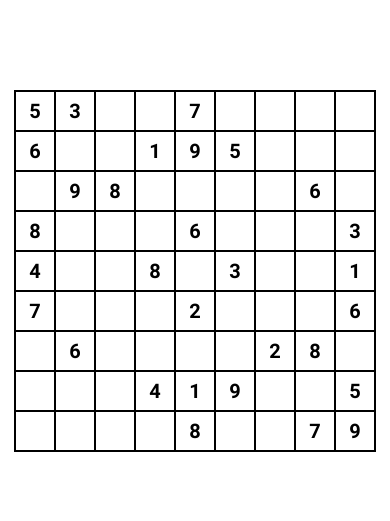
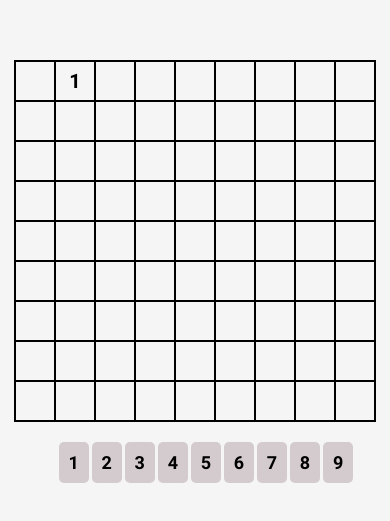
Before and after one commit to BennoCrafter/Sudoku, a React Native app: screen / in a window 390 px wide. Shown: the part 151-672 px from the top of the page. Built offline with nearby package versions, Linux system fonts and the light colour scheme.

Commit message:
placing values on board

```diff
--- a/src/App.js
+++ b/src/App.js
@@ -3,27 +3,21 @@ import { StatusBar } from "expo-status-bar";
 import { StyleSheet, Text, TouchableOpacity, View } from "react-native";
 import * as SplashScreen from "expo-splash-screen";
 import { useFonts } from "expo-font";
+import { Board } from "./logic/Board";
 
 SplashScreen.preventAutoHideAsync();
 
-const sudokuValues = [
-  [5, 3, null, null, 7, null, null, null, null],
-  [6, null, null, 1, 9, 5, null, null, null],
-  [null, 9, 8, null, null, null, null, 6, null],
-  [8, null, null, null, 6, null, null, null, 3],
-  [4, null, null, 8, null, 3, null, null, 1],
-  [7, null, null, null, 2, null, null, null, 6],
-  [null, 6, null, null, null, null, 2, 8, null],
-  [null, null, null, 4, 1, 9, null, null, 5],
-  [null, null, null, null, 8, null, null, 7, 9],
-];
-
 export default function App() {
 	const [selectedCell, setSelectedCell] = useState([]);
+	const [board, setBoard] = useState(new Board());
+  const [, updateState] = useState();
+  const forceUpdate = useCallback(() => updateState({}), []);
+	board.setValue(0, 1, 1);
 
 	const [fontsLoaded, fontError] = useFonts({
 		roboto: require("../assets/Roboto-Bold.ttf"),
 	});
+
 	const onLayoutRootView = useCallback(async () => {
 		if (fontsLoaded || fontError) {
 			await SplashScreen.hideAsync();
@@ -39,30 +33,55 @@ export default function App() {
 	}
 
 	const renderSudokuGrid = () => {
-    return sudokuValues.map((row, rowIndex) => (
+		return board.values.map((row, rowIndex) => (
 			<View key={rowIndex} style={styles.row}>
 				{row.map((colum, columIndex) => (
 					<TouchableOpacity
 						key={`${rowIndex}-${columIndex}`}
 						style={[
 							styles.cell,
-              selectedCell[0] === rowIndex && selectedCell[1] === columIndex
+							selectedCell[0] === rowIndex &&
+							selectedCell[1] === columIndex
 								? styles.selectedCellStyle
 								: null,
 						]}
 						onPress={() => setSelectedCell([rowIndex, columIndex])}
 					>
-            <Text style={styles.cellItem}>{colum || ""}</Text>
+						<Text style={styles.cellItem}>
+							{!board.isEmpty(rowIndex, columIndex)
+								? board.getValue(rowIndex, columIndex)
+								: ""}
+						</Text>
 					</TouchableOpacity>
 				))}
 			</View>
 		));
 	};
 
+	const renderNumbers = () => {
+		const numbers = [];
+		for (let i = 1; i <= 9; i++) {
+			numbers.push(
+				<TouchableOpacity
+					key={i}
+					style={styles.numberButton}
+					onPress={() => {
+						board.setValue(selectedCell[0], selectedCell[1], i);
+            forceUpdate()
+					}}
+				>
+					<Text style={styles.numberText}>{i}</Text>
+				</TouchableOpacity>
+			);
+		}
+		return numbers;
+	};
+
 	return (
 		<View style={styles.container}>
 			{/* Sudoku Grid */}
 			<View style={styles.grid}>{renderSudokuGrid()}</View>
+			<View style={styles.numberSelector}>{renderNumbers()}</View>
 		</View>
 	);
 }
@@ -73,7 +92,7 @@ export default function App() {
 const styles = StyleSheet.create({
 	container: {
 		flex: 1,
-    backgroundColor: "#fff",
+		backgroundColor: "#F5F5F5",
 		alignItems: "center",
 		justifyContent: "center",
 	},
@@ -102,4 +121,21 @@ const styles = StyleSheet.create({
 		borderColor: "blue",
 		borderWidth: 3,
 	},
+	numberSelector: {
+		flexDirection: "row",
+		justifyContent: "space-between",
+		paddingHorizontal: 20,
+		marginTop: 20,
+	},
+	numberButton: {
+		backgroundColor: "#D4CBCE",
+		padding: 10,
+		borderRadius: 5,
+		marginRight: "1%",
+	},
+	numberText: {
+		fontSize: 18,
+		fontWeight: "bold",
+		fontFamily: "roboto",
+	},
 });
--- a/src/logic/Board.js
+++ b/src/logic/Board.js
@@ -1,43 +1,18 @@
-class Board {
+export class Board {
 	constructor() {
 		this.values = []
 		this.createEmptyBoard()
 	}
-	setValue(rowIndex, colIndex, val) {
-		this.values[rowIndex][colIndex] = val
+	setValue(row, col, val) {
+		this.values[row][col] = val;
 	}
 
-	getSubBoard(rowIndex, colIndex) {
-		let ri = Math.floor(rowIndex/3) * 3 // first row index
-		let ci = Math.floor(colIndex/3) * 3 // first col index
-		let subBoard = [this.getValue(ri, ci), this.getValue(ri, ci+1), this.getValue(ri, ci+2),
-			this.getValue(ri+1, ci), this.getValue(ri+1, ci+1), this.getValue(ri+1, ci+2),
-			this.getValue(ri+2, ci), this.getValue(ri+2, ci+1), this.getValue(ri+2, ci+2)]
-		return subBoard
-	}
-
-	setValueAllowed(rowIndex, colIndex, val) {
-		if (!this.isEmpty(rowIndex, colIndex)) {
-			return false
-		}
-		// check whether row already contains the val
-		for (let colI = 0; colI < 9; colI++) {
-			if (this.getValue(rowIndex, colI) == val)
-				return false
-		}
-		// check whether row already contains the val
-		for (let rowI = 0; rowI < 9; rowI++) {
-			if (this.getValue(rowI, colIndex) == val)
-				return false
-		}
-		// check, whether the val is already in the sub-board
-		if (this.getSubBoard(rowIndex, colIndex).includes(val))
-			return false
+	setValueAllowed(row, col, val) {
 		return true;
 	}
 
-	getValue(rowIndex, colIndex) {
-		return this.values[rowIndex][colIndex]
+	getValue(row, col) {
+		return this.values[row][col];
 	}
 
 	createEmptyBoard() {
@@ -46,27 +21,28 @@ class Board {
 		}
 	}
 
-	isEmpty(rowIndex, colIndexl) {
-		return this.getValue(rowIndex, colIndexl) === 0
-	}
+  isEmpty(row, col) {
+    return this.getValue(row,col) === 0
+  }
 
 	outputBoard() {
 		let hr = "----------------------------------------\n";
 		let st = hr + hr
 		for (let row = 0; row < 9; row++) {
 			for (let col = 0; col < 9; col++) {
-				if (col % 3 == 0) st += "|"
-				if (this.isEmpty(row, col)) {
-					st += "|   ";
-				} else {
-					st += "| " + this.getValue(row, col) + " ";
-				}
-			}
-			st += "|\n" + hr;
-			if ((row+1) % 3 == 0) st += hr
+        if (this.isEmpty(row,col)) {
+          st += "|   "
+        } else {
+          st += "| "+this.getValue(row, col) + " "
+        }
+      }
+      st += "|\n-------------------------------------\n"
 		}
 		return st;
 	}
 }
 
-module.exports = { Board }
+const board = new Board();
+board.setValue(0, 0, 1);
+board.setValue(8, 8, 1);
+console.log(board.outputBoard());
```
Lines whose indentation alone changed are shown as unchanged.
